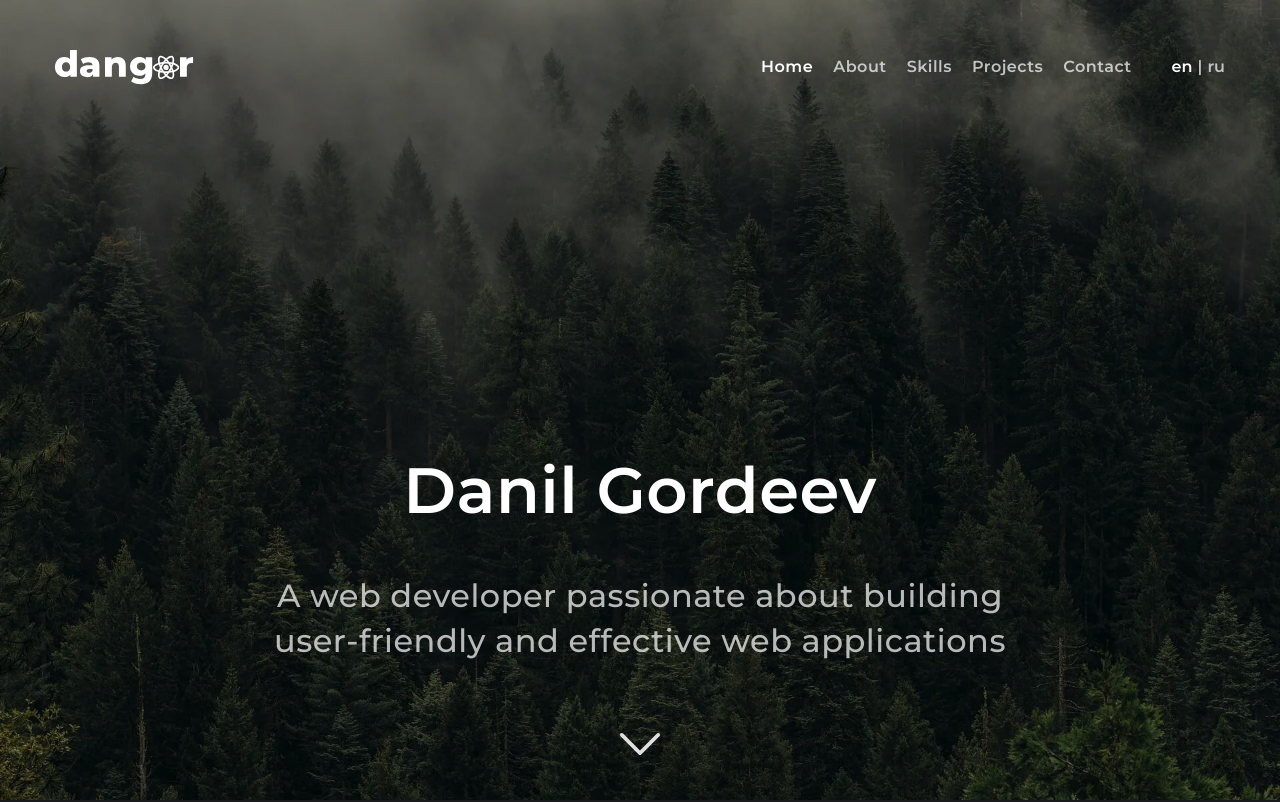
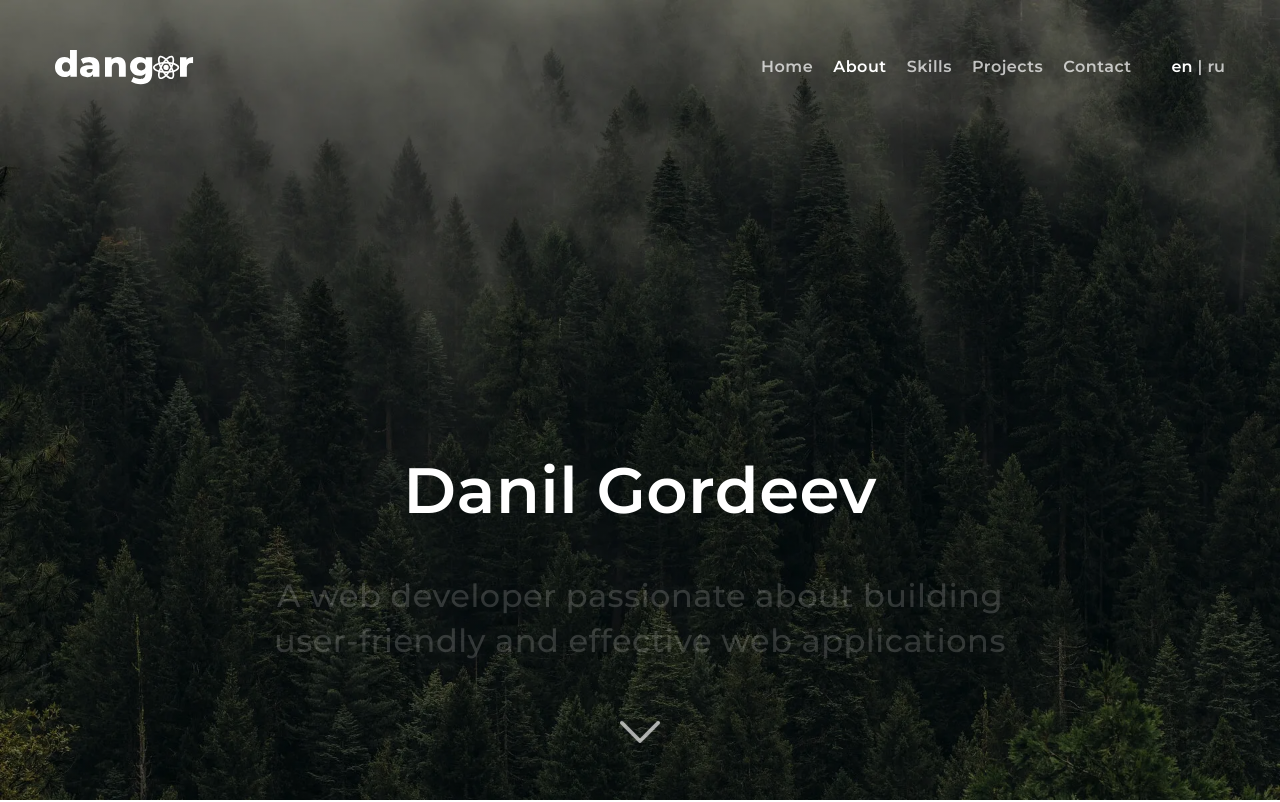
Before and after one commit to dangor220/dangor, a React (Vite) app: page / in a window 1280 px wide. Shown: the top 802 px of the page. Built offline with nearby package versions, Linux system fonts and the light colour scheme; no server answers.

Commit message:
fix: app styles for body and html selector

```diff
--- a/src/scss/app.scss
+++ b/src/scss/app.scss
@@ -21,11 +21,6 @@
   border-radius: 10px;
   border: 3px solid rgba(0, 0, 0, 0.906);
 }
-html {
-  margin: 0;
-  overflow: hidden;
-  height: 100%;
-}
 body {
   font-family: Montserrat, sans-serif;
 
@@ -34,10 +29,6 @@ body {
   line-height: 1.5;
 
   background: #181a1b;
-  margin: 0;
-  overflow: auto;
-  height: 100%;
-  -webkit-overflow-scrolling: touch;
 
   @media (max-width: 768px) {
     font-size: 16px;
```
